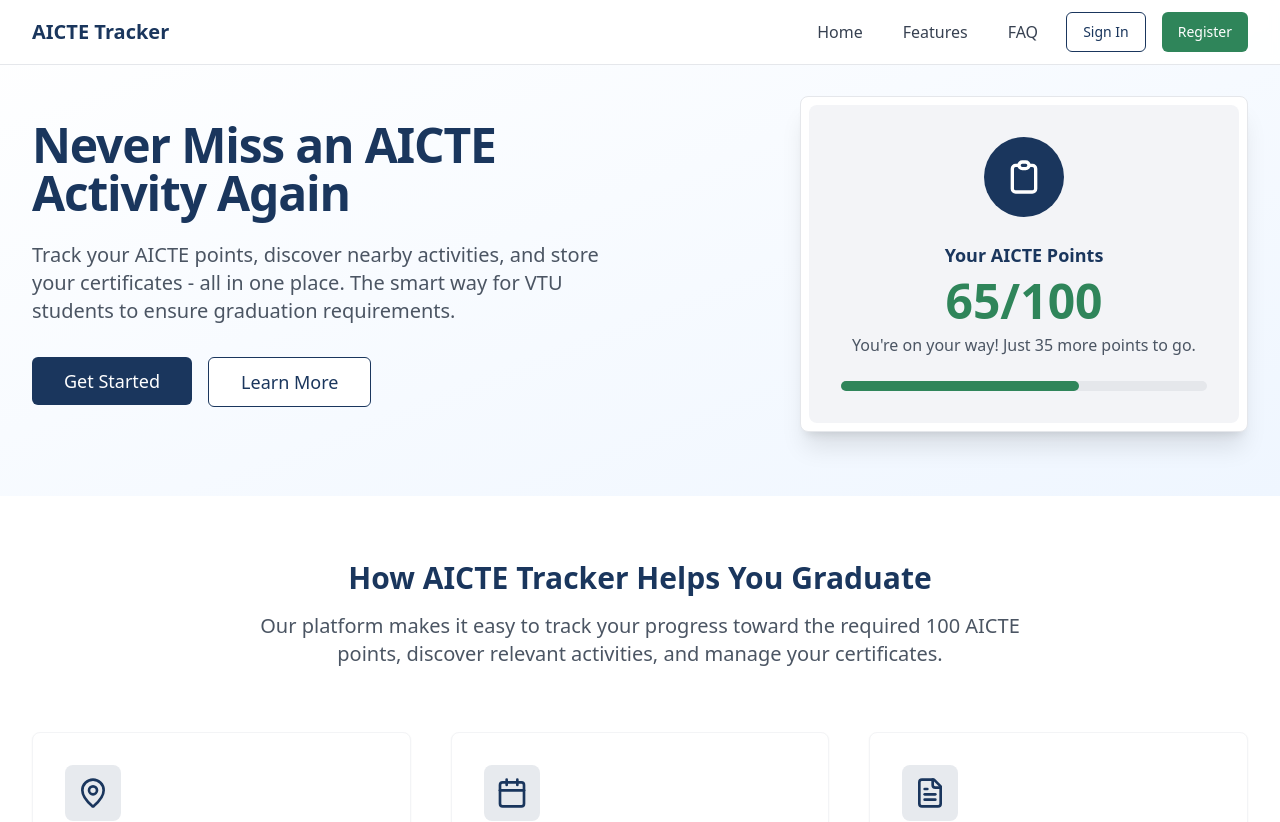
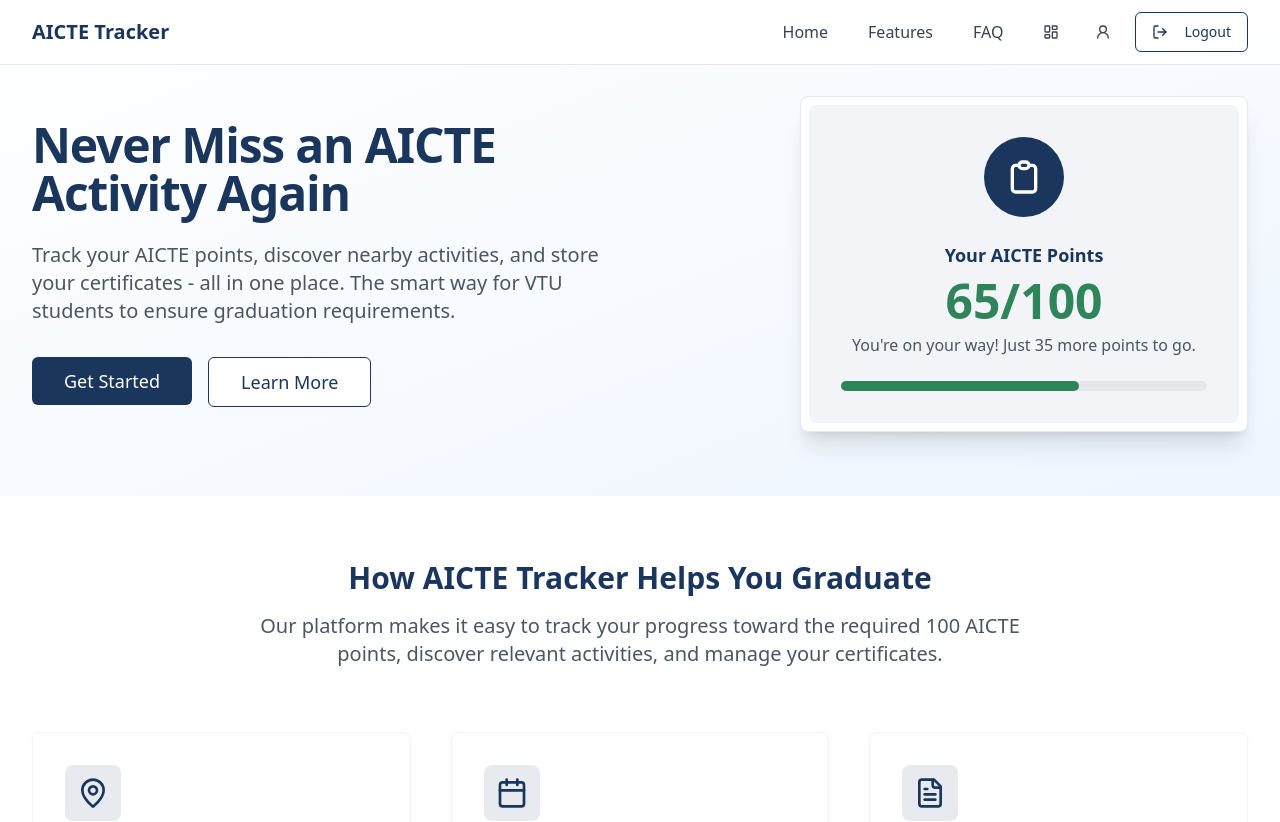
Before and after one commit to SakshiAwasthi19/aicte-alert-vtu-beacon, a React (Vite) app: page / in a window 1280 px wide. Shown: the top 822 px of the page. Built offline with nearby package versions, Linux system fonts and the light colour scheme.

Commit message:
Refactor: Update Navbar
- Remove sign in/register options.
- Add logout option.
- Add profile and dashboard icons.

```diff
--- a/src/components/Navbar.tsx
+++ b/src/components/Navbar.tsx
@@ -2,6 +2,11 @@
 import React from 'react';
 import { Button } from '@/components/ui/button';
 import { Link } from 'react-router-dom';
+import {
+  LogOut,
+  UserRound,
+  LayoutDashboard
+} from 'lucide-react';
 
 const Navbar = () => {
   return (
@@ -22,15 +27,31 @@ const Navbar = () => {
               <Link to="/" className="text-gray-700 hover:text-vtu-blue px-3 py-2 font-medium">
                 FAQ
               </Link>
-              <Button variant="outline" className="border-vtu-blue text-vtu-blue hover:bg-vtu-blue hover:text-white">
-                Sign In
-              </Button>
-              <Button className="bg-vtu-green hover:bg-vtu-green/90 text-white">
-                Register
-              </Button>
+              <div className="flex items-center ml-4 space-x-3">
+                <Button variant="ghost" size="icon" className="text-gray-700 hover:text-vtu-blue">
+                  <LayoutDashboard className="h-5 w-5" />
+                  <span className="sr-only">Dashboard</span>
+                </Button>
+                <Button variant="ghost" size="icon" className="text-gray-700 hover:text-vtu-blue">
+                  <UserRound className="h-5 w-5" />
+                  <span className="sr-only">Profile</span>
+                </Button>
+                <Button variant="outline" className="border-vtu-blue text-vtu-blue hover:bg-vtu-blue hover:text-white">
+                  <LogOut className="h-4 w-4 mr-2" />
+                  Logout
+                </Button>
+              </div>
             </div>
           </div>
-          <div className="md:hidden flex items-center">
+          <div className="md:hidden flex items-center space-x-2">
+            <Button variant="ghost" size="icon" className="text-gray-700 hover:text-vtu-blue">
+              <LayoutDashboard className="h-5 w-5" />
+              <span className="sr-only">Dashboard</span>
+            </Button>
+            <Button variant="ghost" size="icon" className="text-gray-700 hover:text-vtu-blue">
+              <UserRound className="h-5 w-5" />
+              <span className="sr-only">Profile</span>
+            </Button>
             <Button variant="ghost" size="sm">
               Menu
             </Button>
```
